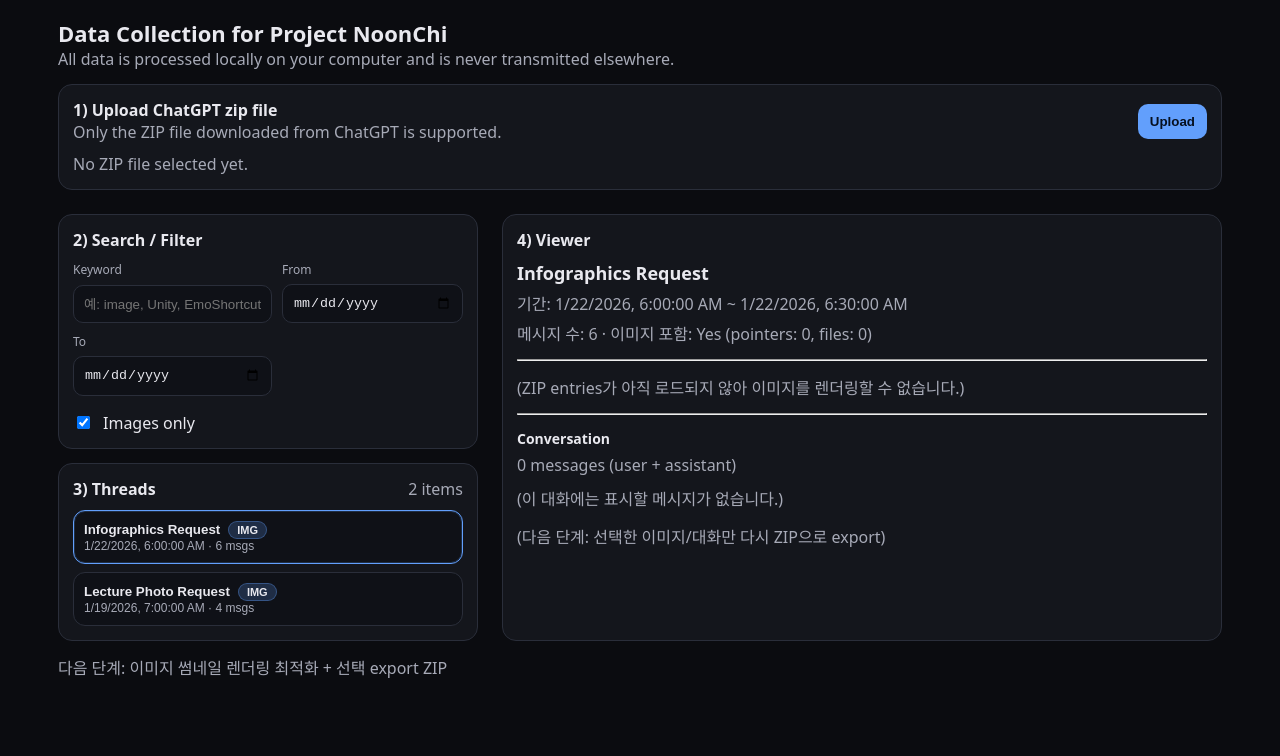
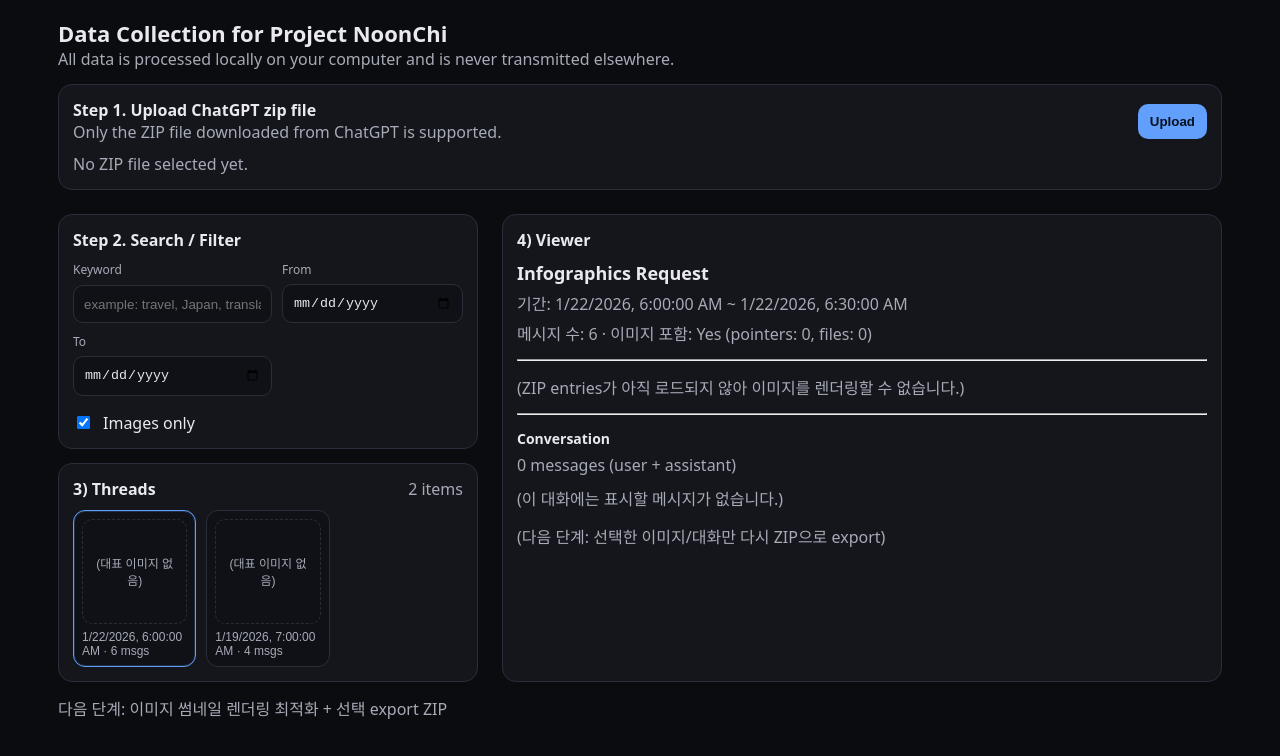
Before and after one commit to hyunaseo/GPTConversationLogVisualization, a React (Vite) app: page / in a window 1280 px wide. Shown: the top 756 px of the page. Built offline with nearby package versions, Linux system fonts and the light colour scheme.

Commit message:
Add grid

```diff
--- a/src/App.tsx
+++ b/src/App.tsx
@@ -191,7 +191,13 @@ export default function App() {
         {/* 2~4) Main content */}
         <section className="left">
           <FiltersBar filters={filters} onChange={setFilters} />
-          <ThreadList threads={filtered} selectedId={selectedId} onSelect={setSelectedId} />
+          <ThreadList
+            threads={filtered}
+            selectedId={selectedId}
+            onSelect={setSelectedId}
+            entries={zipEntries}
+            imagesOnly={filters.imagesOnly}
+          />
         </section>
 
         <section className="right">
--- a/src/components/FiltersBar.tsx
+++ b/src/components/FiltersBar.tsx
@@ -8,14 +8,14 @@ type Props = {
 export function FiltersBar({ filters, onChange }: Props) {
   return (
     <div className="card">
-      <div className="title">2) Search / Filter</div>
+      <div className="title">Step 2. Search / Filter</div>
 
       <div className="grid">
         <label className="field">
           <div className="label">Keyword</div>
           <input
             value={filters.keyword}
-            placeholder="예: image, Unity, EmoShortcuts..."
+            placeholder="example: travel, Japan, translate"
             onChange={(e) => onChange({ ...filters, keyword: e.target.value })}
           />
         </label>
--- a/src/components/ZipImport.tsx
+++ b/src/components/ZipImport.tsx
@@ -13,7 +13,7 @@ export function ZipImport({ onZipSelected, zipName, status }: Props) {
     <div className="card">
       <div className="row">
         <div>
-          <div className="title">1) Upload ChatGPT zip file</div>
+          <div className="title">Step 1. Upload ChatGPT zip file</div>
           <div className="muted">
             Only the ZIP file downloaded from ChatGPT is supported.
           </div>
--- a/src/styles.css
+++ b/src/styles.css
@@ -118,7 +118,7 @@ input:focus { border-color: var(--accent); }
 .threadGrid {
   margin-top: 10px;
   display: grid;
-  grid-template-columns: repeat(auto-fit, minmax(140px, 1fr));
+  grid-template-columns: repeat(3, minmax(0, 1fr));
   gap: 10px;
 }
 
```
